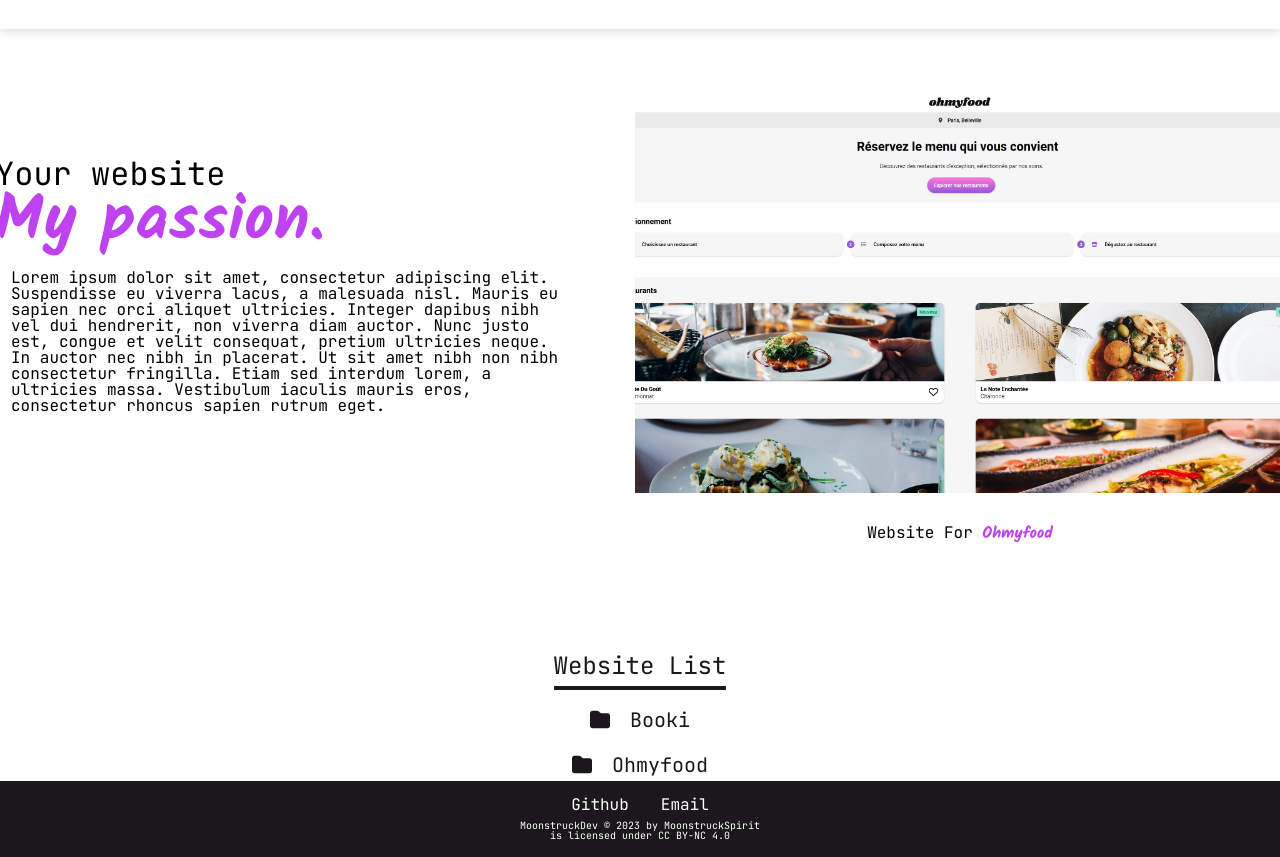
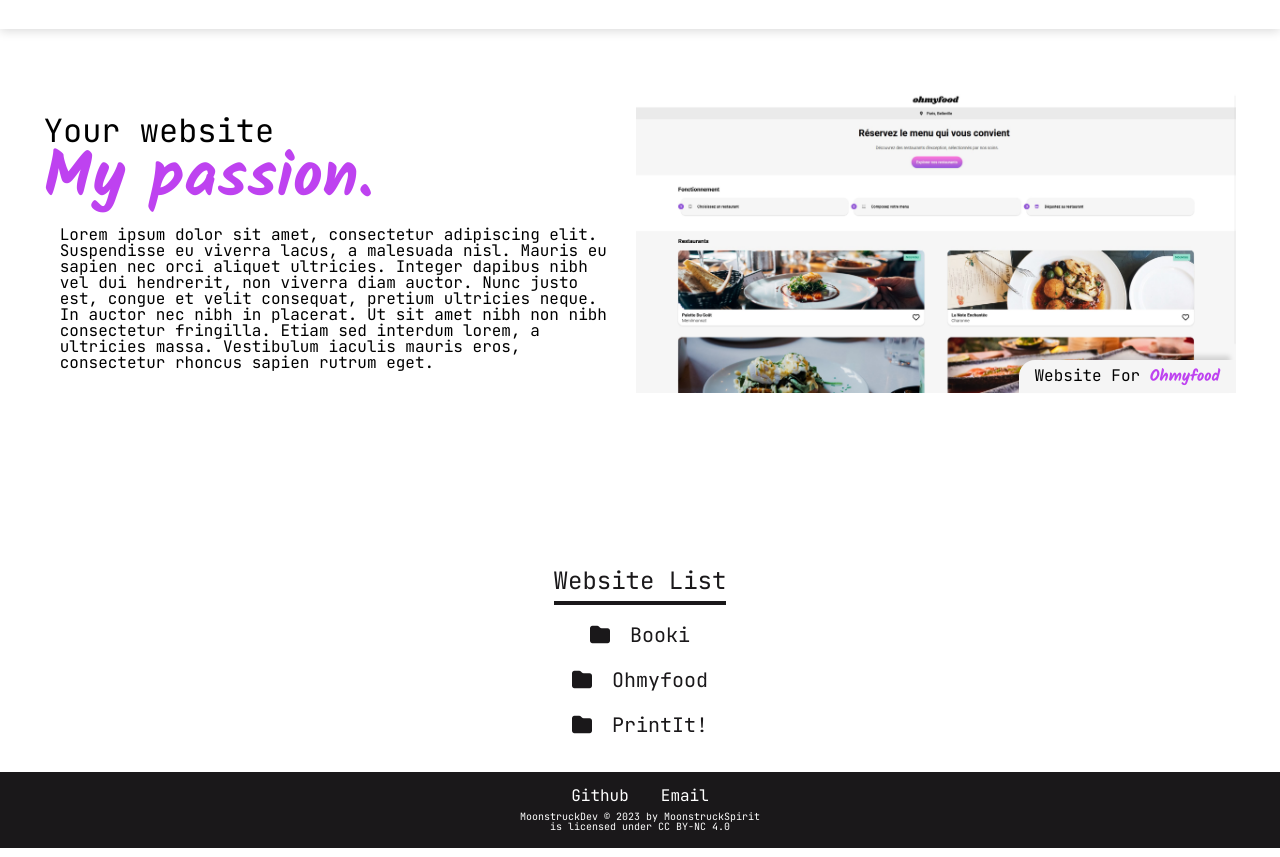
Before and after one commit to MoonstruckDev/Portfolio, a website: page index.html in a window 1280 px wide. Shown: the part 75-932 px from the top of the page. Drawn offline with Linux system fonts and the light colour scheme.

Commit message:
Repsonsive Adjustments

```diff
--- a/style.scss
+++ b/style.scss
@@ -10,8 +10,6 @@
 body {
     position: relative;
     font-family: 'JetBrains Mono', monospace;
-    min-height: 100%;
-    min-height: 100vh;
 }
 
 .header {
@@ -56,36 +54,45 @@
 .hero {
     // position: relative;
     display: flex;
+
+    gap: 1rem;
+    margin: 4rem 0;
     justify-content: center;
-    gap: 4rem;
 
 
 
     &__content {
         display: flex;
-        flex-flow: column wrap;
+        flex-direction: column;
         gap: 1rem;
         justify-content: center;
+
+
+
     }
     &__header {
         font-size: 2rem;
+        text-wrap: nowrap;
+
+
     }
 
     &__subtitle {
         margin-left: 1rem;
         width: 35rem;
-        overflow: hidden;
+
+
 
     }
 
     &__carousel {
-        // background-image: url("assets/images/mac-os-window.svg");
+
         position: relative;
         display: flex;
-        flex-flow: column nowrap;
+        flex-flow: column;
         align-items: center;
         gap: 2rem;
-        margin-top: 4rem;
+
         // border: black solid .3rem;
         // border-radius: 25px 25px 25px 25px;
 
@@ -101,12 +108,24 @@
     }
 
     &__banner {
-        width: 650px;
-        height: 400px;
+
+        width: 100%;
+        height: 300px;
         object-fit: cover;
+        position: relative;
+
 
         &__tagline {
+            background-color: whitesmoke;
+            color: black;
             font-size: 1rem;
+            position: absolute;
+            padding: .5rem 1rem;
+            border-radius: 1rem 0 0 0;
+            box-shadow: -6px -4px 5px 0px rgba(0,0,0,0.15 );
+            overflow: hidden;
+            bottom: 0;
+            right: 0;
         }
     }
 
@@ -188,8 +207,8 @@
     flex-direction: column;
     gap: 8px;
 
-    position: absolute;
-    bottom: 0;
+    // position: absolute;
+    // bottom: 0;
 
 
     &__list {
```
Also changed, not shown: assets/css/style.css, assets/images/window.svg (renamed from assets/images/mac-os-window.svg), 1 other file.
